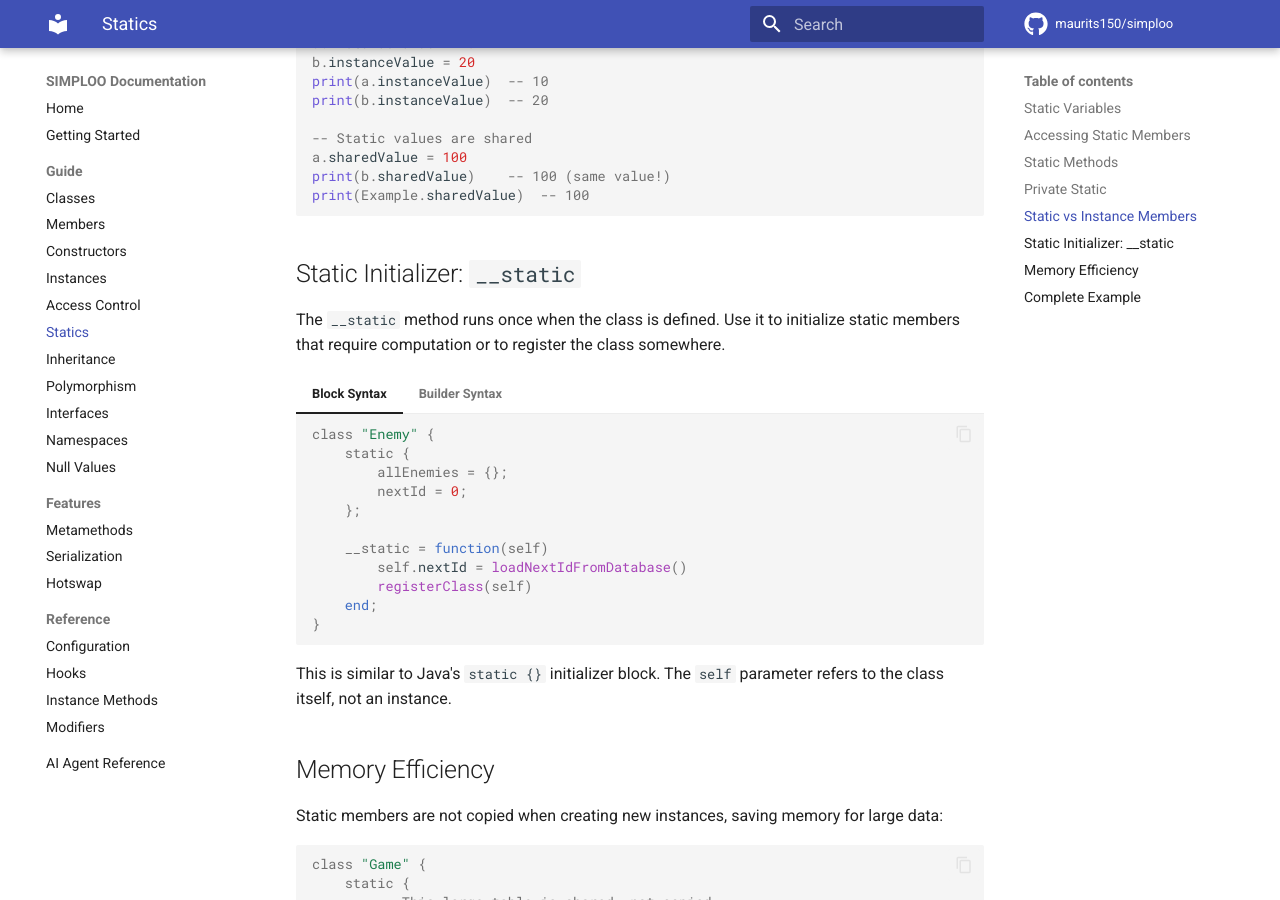
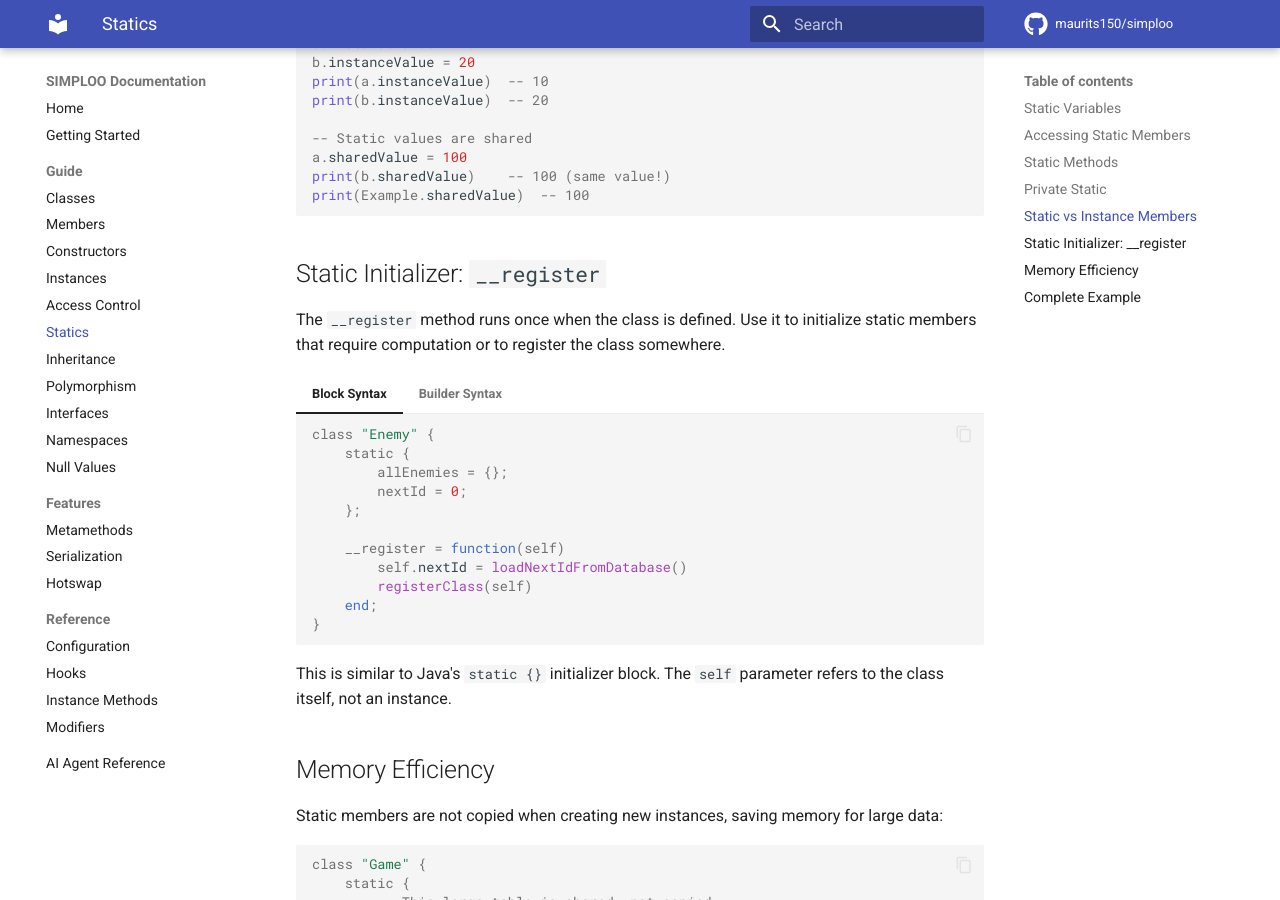
Before and after one commit to maurits150/simploo, an MkDocs documentation site: the page built from docs/guide/statics.md, in a window 1280 px wide and 900 px high, scrolled down 3204 px. Built offline with MkDocs 1.6.1 and Material for MkDocs 9.7.7, drawn with Linux system fonts in a browser that asks for light colours; comment, search, counter and statistics services are not loaded.

Commit message:
Rename __static to __register

````diff
--- a/docs/guide/statics.md
+++ b/docs/guide/statics.md
@@ -220,9 +220,9 @@ print(b.sharedValue)    -- 100 (same value!)
 print(Example.sharedValue)  -- 100
 ```
 
-## Static Initializer: `__static`
+## Static Initializer: `__register`
 
-The `__static` method runs once when the class is defined. Use it to initialize static members that require computation or to register the class somewhere.
+The `__register` method runs once when the class is defined. Use it to initialize static members that require computation or to register the class somewhere.
 
 === "Block Syntax"
 
@@ -233,7 +233,7 @@ The `__static` method runs once when the class is defined. Use it to initialize
             nextId = 0;
         };
 
-        __static = function(self)
+        __register = function(self)
             self.nextId = loadNextIdFromDatabase()
             registerClass(self)
         end;
@@ -247,7 +247,7 @@ The `__static` method runs once when the class is defined. Use it to initialize
     enemy.static.allEnemies = {}
     enemy.static.nextId = 0
 
-    enemy.__static = function(self)
+    enemy.__register = function(self)
         self.nextId = loadNextIdFromDatabase()
         registerClass(self)
     end
````
Also changed, not shown: docs/reference/ai-agent.md (+2 -2 lines), 5 other files.
